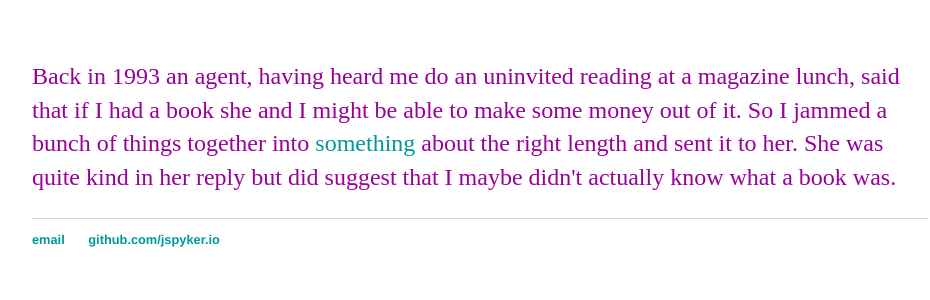
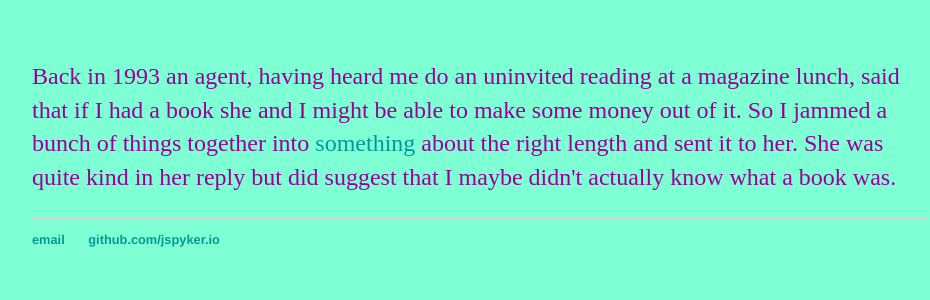
Before and after one commit to jspyker/jspyker.github.io, a Jekyll site: the page built from index.html, in a window 1280 px wide. Shown: the top 300 px of the page, without its empty margins (160-1090 px from the left). Built offline with Jekyll 4.4.1, drawn with Linux system fonts in a browser that asks for light colours.

Commit message:
Update main.css

```diff
--- a/css/main.css
+++ b/css/main.css
@@ -1,6 +1,7 @@
 body {
     margin: 60px auto;
     width: 70%;
+    background-color: aquamarine;
 }
 nav ul, footer ul {
     font-family: 'Helvetica', 'Arial', 'Sans-Serif', sans-serif;
```
